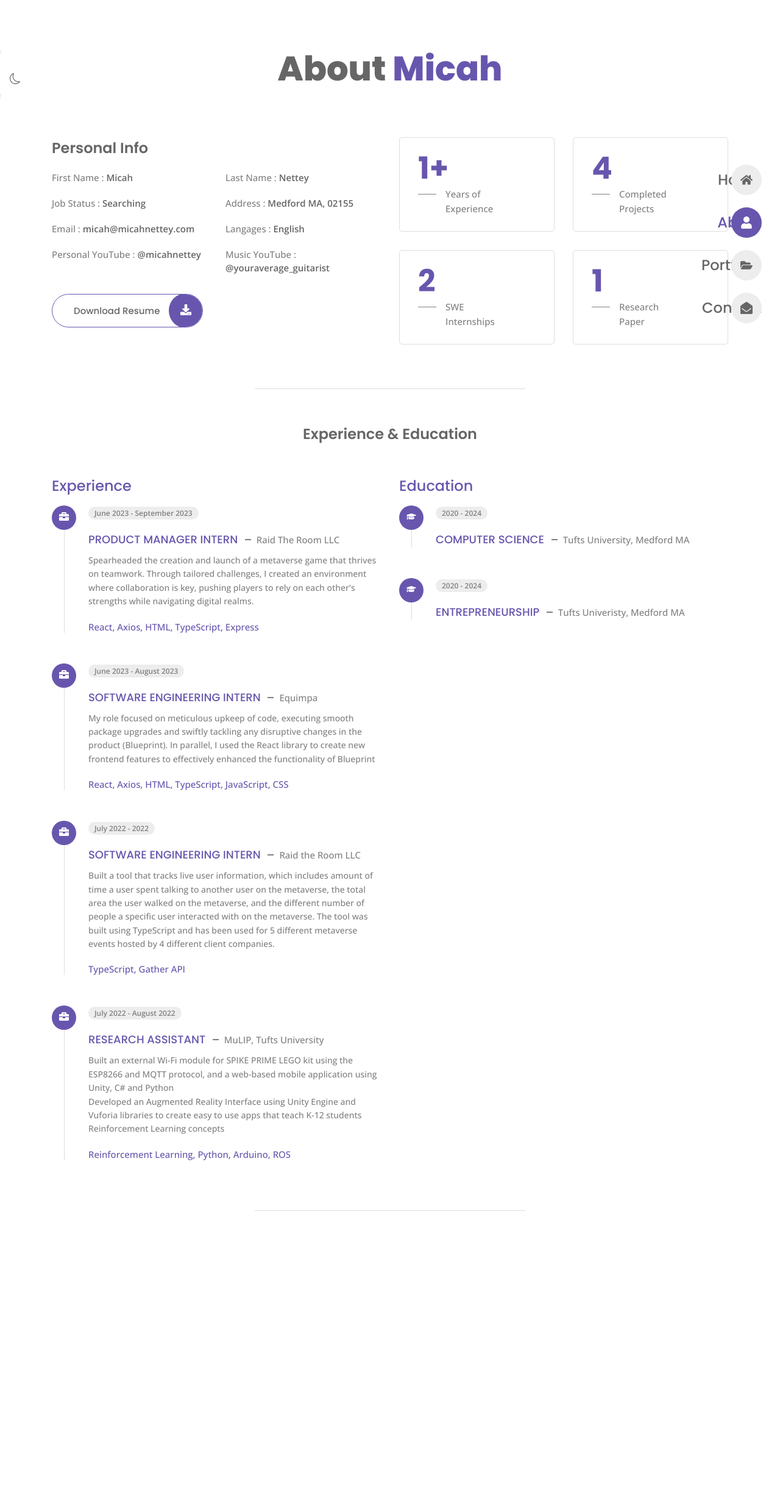
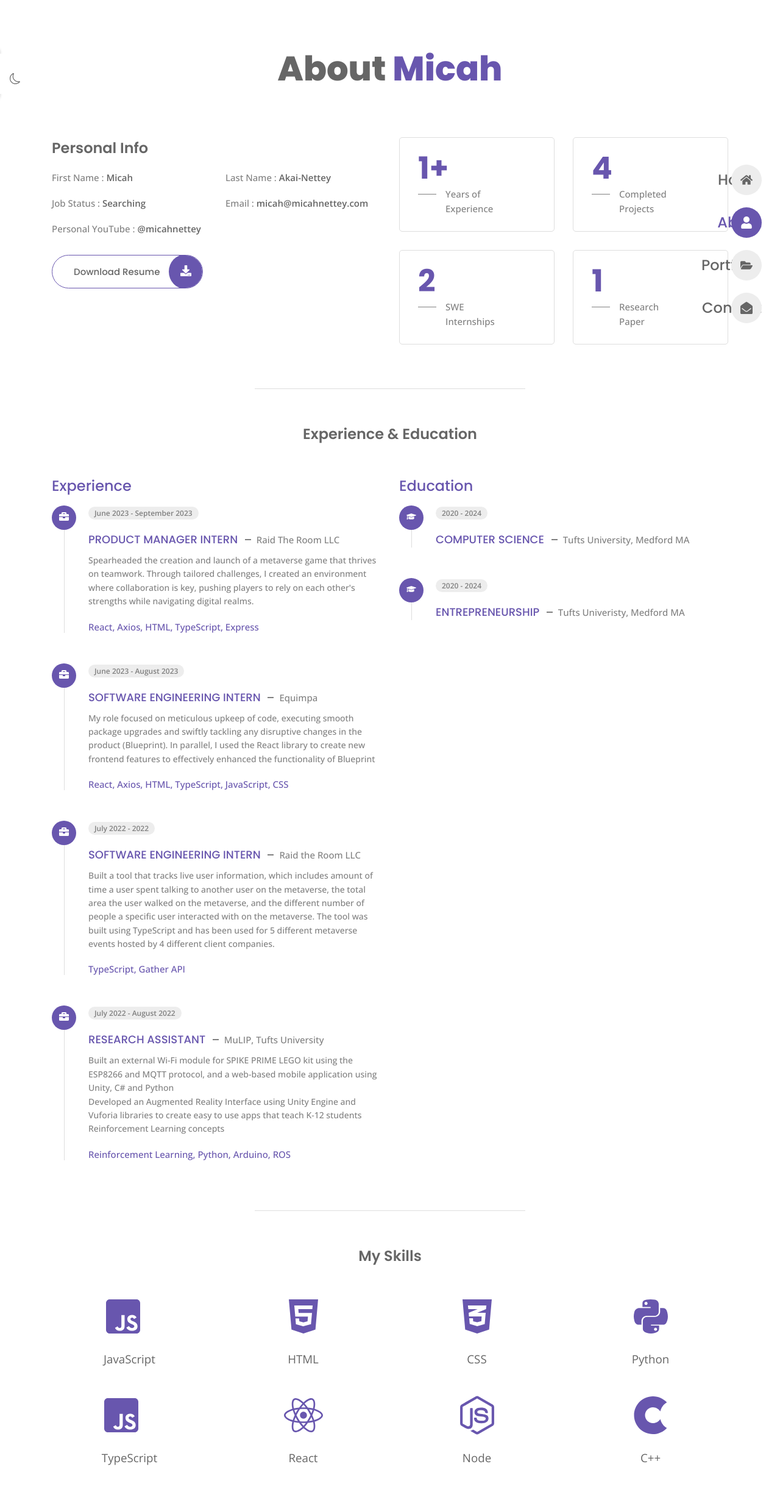
Before and after one commit to iam-micah/micah-react, a React (Vite) app in the folder apps/frontend/: page /about in a window 1280 px wide. Shown: the top 2442 px of the page at 61% size. Before the commit the page ends 2112 px from the top, so only its background shows below. Built offline with nearby package versions, Linux system fonts and the light colour scheme.

Commit message:
updating skills section

```diff
--- a/apps/frontend/src/components/Skills.jsx
+++ b/apps/frontend/src/components/Skills.jsx
@@ -1,27 +1,25 @@
 import React from "react";
 import { skills } from "../data";
-import { CircularProgressbar } from "react-circular-progressbar";
-import "react-circular-progressbar/dist/styles.css";
+import { IconContext } from "react-icons";
+import * as Icons from "react-icons/fa"; // import all icons from Font Awesome
 
 const Skills = () => {
     return (
-        <>
-            {skills.map(({ title, percentage }, index) => {
+        <IconContext.Provider value={{ size: "4em" }}>
+            {skills.map(({ title, icon }, index) => {
+                const IconComponent = Icons[icon]; // get the specific icon component
                 return (
-                    <div className="progress__box" key={index}>
-                        <div className="progress__circle">
-                            <CircularProgressbar
-                                strokeWidth={7.5}
-                                text={`${percentage}%`}
-                                value={percentage}
+                    <div className="skill__box" key={index}>
+                        {IconComponent && (
+                            <IconComponent
+                                style={{ color: "var(--first-color)" }}
                             />
-                        </div>
-
+                        )}
                         <h3 className="skills__title">{title}</h3>
                     </div>
                 );
             })}
-        </>
+        </IconContext.Provider>
     );
 };
 
--- a/apps/frontend/src/data.jsx
+++ b/apps/frontend/src/data.jsx
@@ -67,7 +67,7 @@ export const personalInfo = [
     {
         id: 2,
         title: "Last Name : ",
-        description: "Nettey",
+        description: "Akai-Nettey",
     },
 
     {
@@ -78,32 +78,14 @@ export const personalInfo = [
 
     {
         id: 4,
-        title: "Address : ",
-        description: "Medford MA, 02155",
-    },
-
-    {
-        id: 5,
         title: "Email : ",
         description: "micah@micahnettey.com",
     },
 
     {
         id: 6,
-        title: "Langages : ",
-        description: "English",
-    },
-
-    {
-        id: 7,
         title: "Personal YouTube : ",
         description: "@micahnettey",
-    },
-
-    {
-        id: 8,
-        title: "Music YouTube : ",
-        description: "@youraverage_guitarist",
     },
 ];
 
@@ -195,51 +177,36 @@ export const resume = [
 
 export const skills = [
     {
-        id: 1,
-        title: "Html",
-        percentage: "25",
+        title: "JavaScript",
+        icon: "FaJsSquare",
     },
-
     {
-        id: 2,
-        title: "Javascript",
-        percentage: "89",
+        title: "HTML",
+        icon: "FaHtml5",
     },
-
     {
-        id: 3,
-        title: "Css",
-        percentage: "70",
+        title: "CSS",
+        icon: "FaCss3Alt",
     },
-
     {
-        id: 4,
-        title: "Php",
-        percentage: "66",
+        title: "Python",
+        icon: "FaPython",
     },
-
     {
-        id: 5,
-        title: "Wordpress",
-        percentage: "95",
+        title: "TypeScript",
+        icon: "FaJsSquare",
     },
-
     {
-        id: 6,
-        title: "Jquery",
-        percentage: "50",
+        title: "React",
+        icon: "FaReact",
     },
-
     {
-        id: 7,
-        title: "Angular",
-        percentage: "65",
+        title: "Node",
+        icon: "FaNodeJs",
     },
-
     {
-        id: 8,
-        title: "React",
-        percentage: "45",
+        title: "C++",
+        icon: "FaCuttlefish",
     },
 ];
 
--- a/apps/frontend/src/pages/about/About.jsx
+++ b/apps/frontend/src/pages/about/About.jsx
@@ -72,14 +72,14 @@ const About = () => {
 
             <div className="separator"></div>
 
-            {/* <section className="skills">
+            <section className="skills">
                 <h3 className="section__subtitle subtitle__center">
                     My Skills
                 </h3>
                 <div className="skills__container grid">
                     <Skills />
                 </div>
-            </section> */}
+            </section>
         </main>
     );
 };
```
